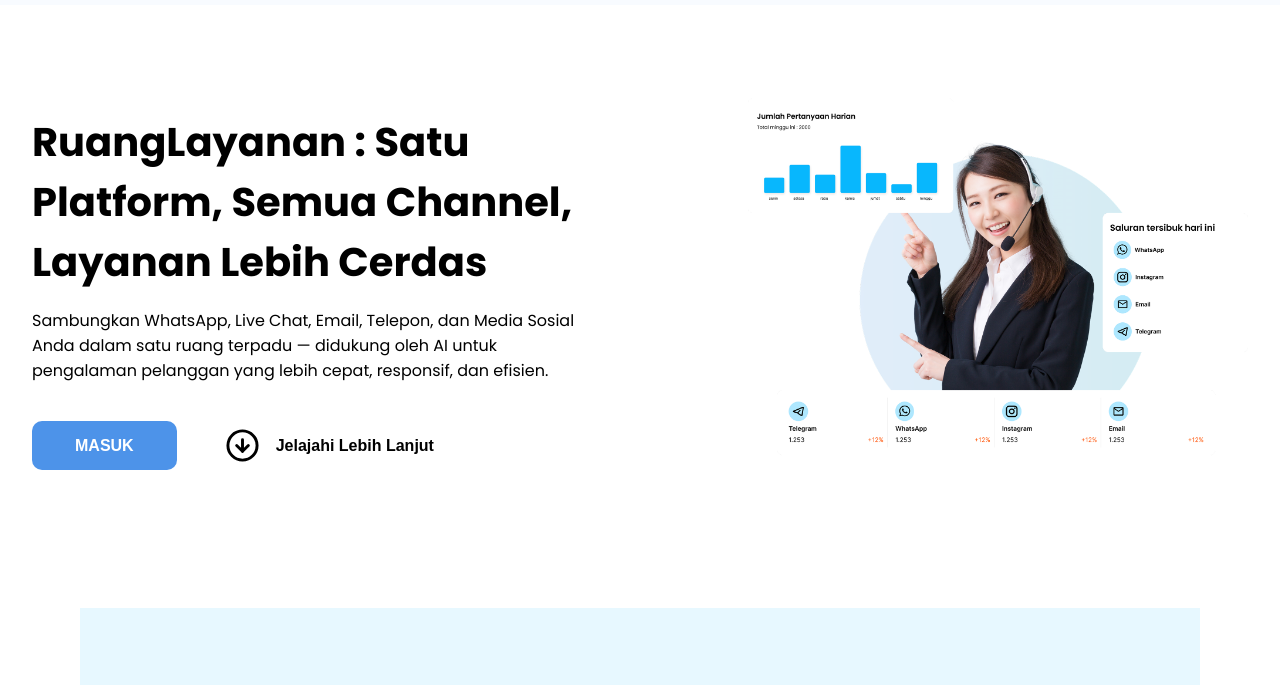
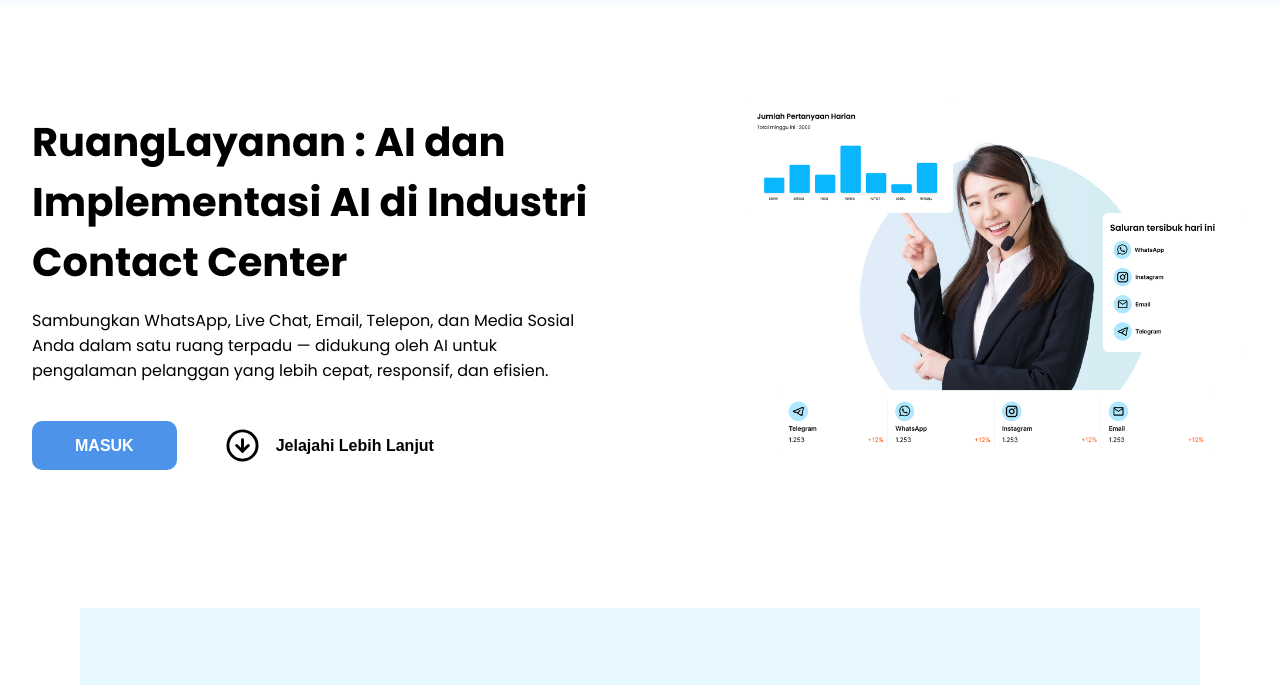
Before and after one commit to leanjobs/RuangLayanan-new, a plain HTML site: page index.html in a window 1280 px wide. Shown: the part 77-762 px from the top of the page. Drawn offline with Linux system fonts and the light colour scheme.

Commit message:
feat : update hero

```diff
--- a/index.html
+++ b/index.html
@@ -33,7 +33,7 @@
     <main>
         <section class="hero-section" id="tentang">
             <div class="hero-detail">
-                <h1>RuangLayanan : Satu Platform, Semua Channel, Layanan Lebih Cerdas</h1>
+                <h1>RuangLayanan : AI dan Implementasi AI di Industri Contact Center</h1>
                 <p>Sambungkan WhatsApp, Live Chat, Email, Telepon, dan Media Sosial Anda dalam satu ruang terpadu — didukung oleh AI untuk pengalaman pelanggan yang lebih cepat, responsif, dan efisien.</p>
                 <div class="hero-btn">
                     <button class="btn-masuk">Masuk</button>
```
